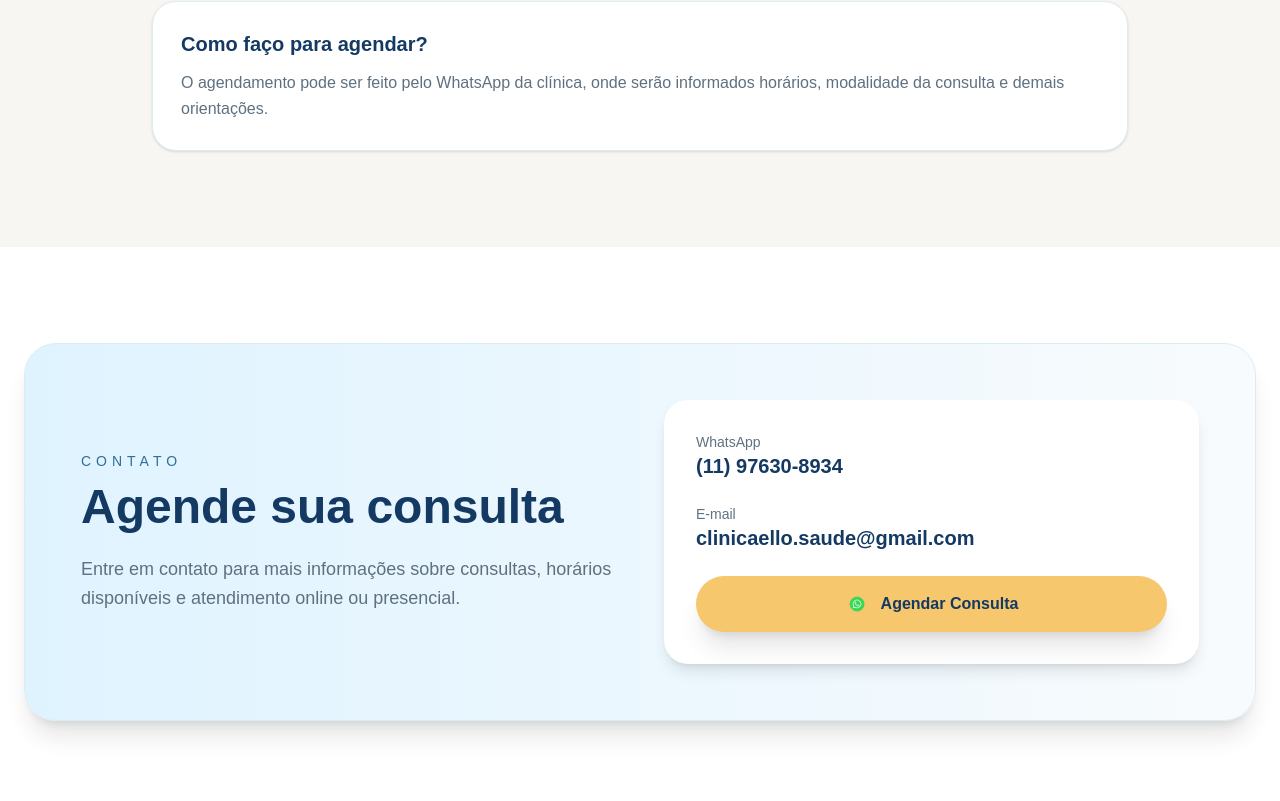
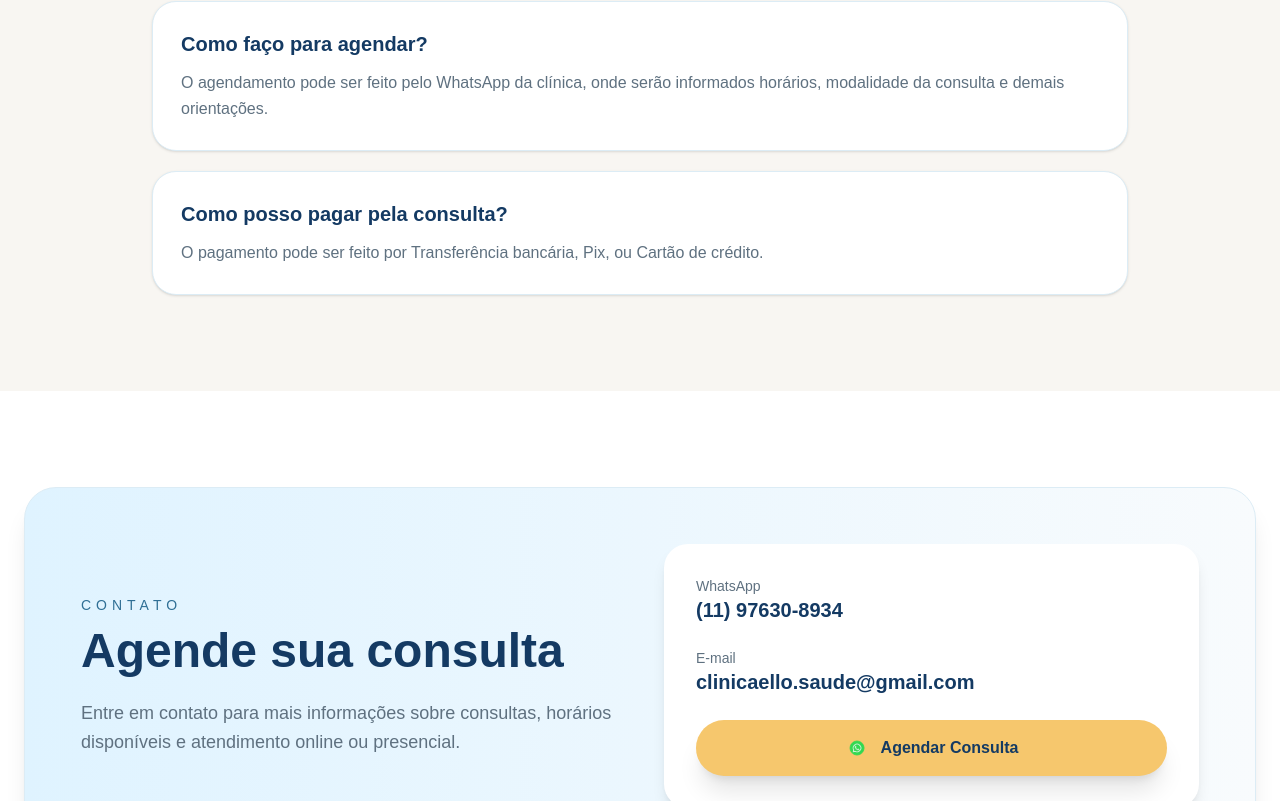
Before and after one commit to LuizUgliano/ellosaudemental, a Next.js app: page / in a window 1280 px wide. Shown: the part 3309-4110 px from the top of the page. Built offline with nearby package versions, Linux system fonts and the light colour scheme.

Commit message:
Atualiza FAQ

```diff
--- a/app/page.tsx
+++ b/app/page.tsx
@@ -83,6 +83,11 @@ export default function Home() {
       question: "Como faço para agendar?",
       answer:
         "O agendamento pode ser feito pelo WhatsApp da clínica, onde serão informados horários, modalidade da consulta e demais orientações.",
+    },
+    {
+      question: "Como posso pagar pela consulta?",
+      answer:
+        "O pagamento pode ser feito por Transferência bancária, Pix, ou Cartão de crédito.",
     },
   ];
 
```
